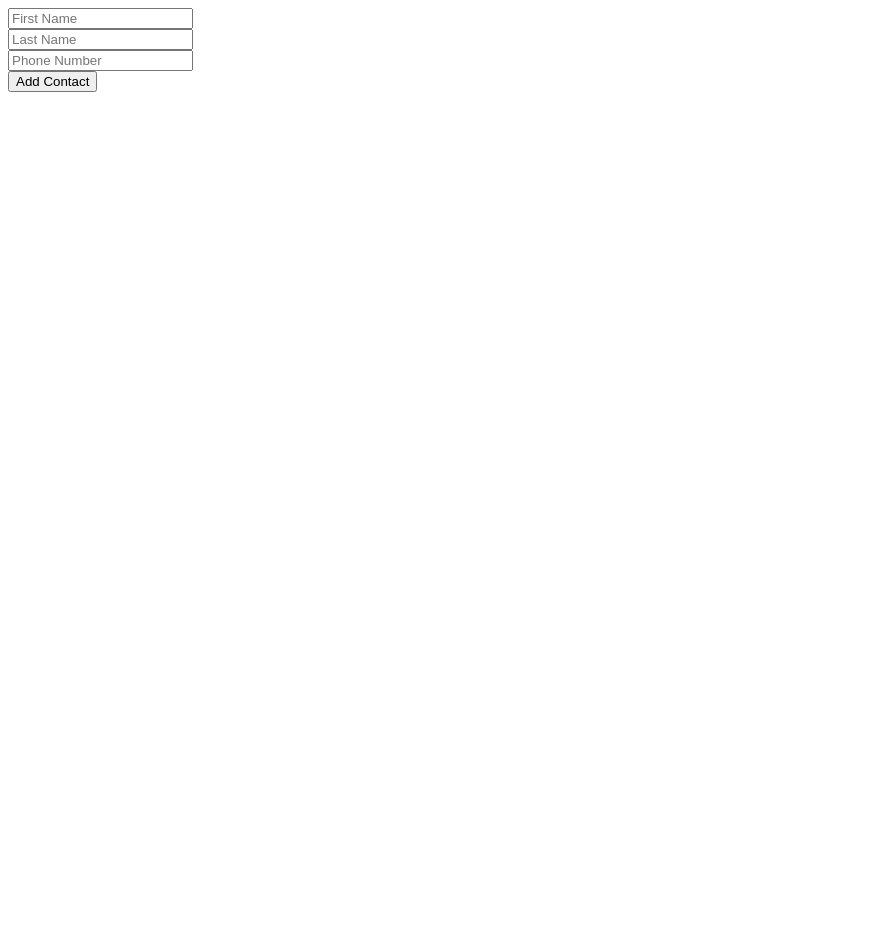
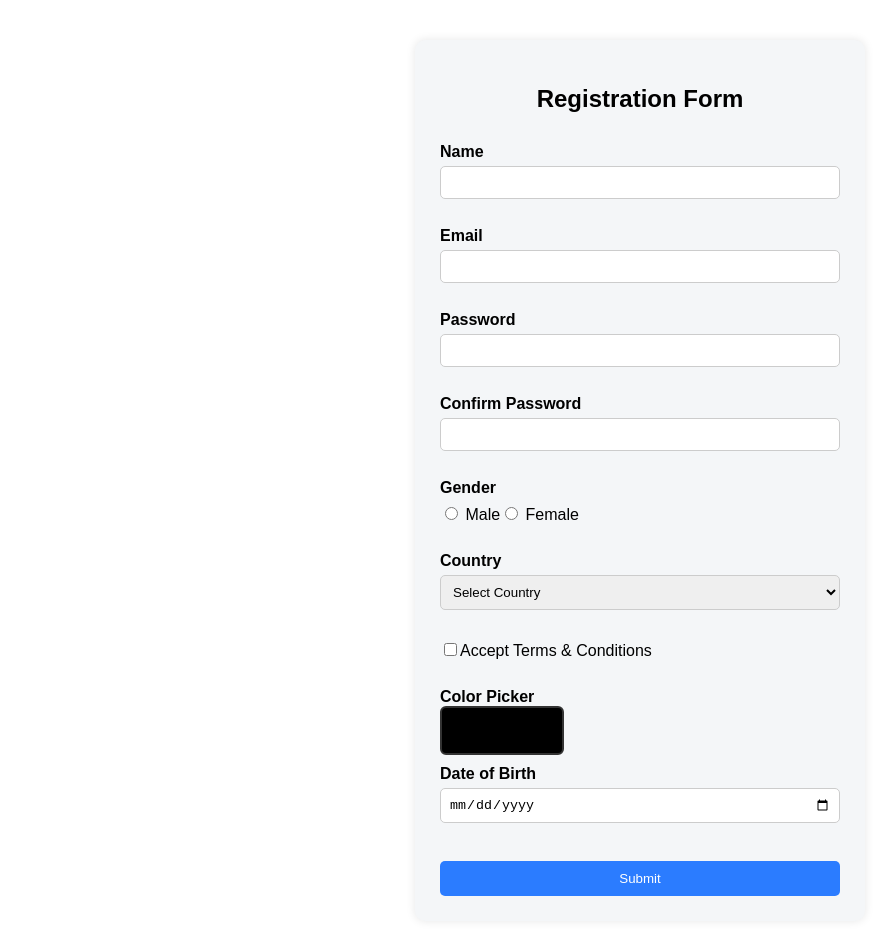
Before and after one commit to HimaniSolanki1812/React_Projects, a React (Vite) app in the folder first_project/: page / in a window 1280 px wide. Shown: the top 934 px of the page, without its empty margins (0-895 px from the left). Before the commit the page ends 800 px from the top, so only its background shows below. Built offline with nearby package versions, Linux system fonts and the light colour scheme.

Commit message:
FunctionBase

```diff
--- a/first_project/src/App.jsx
+++ b/first_project/src/App.jsx
@@ -11,6 +11,7 @@ import Hook2Example from "./CEB2001/hook2";
 import UseState3 from "./CEB2101/UseState3";
 import Todo from "./CEB2101/todolist";
 import ContactBook_function_base from "./CEB27012026/contactbook_function_base";
+import RegistrationForm from "./CEB29012026/RegistrationForm";
 function App() {
 
   return (
@@ -29,7 +30,8 @@ function App() {
    {/* <Hook2Example/> */}
    {/* <UseState3/> */}
    {/* <Todo/> */}
-   <ContactBook_function_base/>
+   {/* <ContactBook_function_base/> */}
+   <RegistrationForm/>
     </>
   )
 }
--- /dev/null
+++ b/first_project/src/CEB29012026/RegistrationForm.css
@@ -0,0 +1,78 @@
+.form-container {
+  width: 400px;
+  margin: 40px auto;
+  padding: 25px;
+  border-radius: 10px;
+  background: #f4f6f8;
+  box-shadow: 0 0 10px rgba(0, 0, 0, 0.1);
+  font-family: Arial, sans-serif;
+}
+
+h2 {
+  text-align: center;
+  margin-bottom: 20px;
+}
+
+form {
+  display: flex;
+  flex-direction: column;
+}
+
+label {
+  margin-top: 10px;
+  font-weight: bold;
+}
+
+input,
+select {
+  padding: 8px;
+  margin-top: 5px;
+  border-radius: 5px;
+  border: 1px solid #ccc;
+}
+
+.radio-group {
+  margin-top: 5px;
+}
+
+.checkbox {
+  margin-top: 10px;
+}
+
+button {
+  margin-top: 20px;
+  padding: 10px;
+  background-color: #2b7cff;
+  color: white;
+  border: none;
+  border-radius: 5px;
+  cursor: pointer;
+}
+
+button:hover {
+  background-color: #1a5edb;
+}
+
+span {
+  color: red;
+  font-size: 12px;
+}
+
+.color-box {
+  width: 120px;
+  height: 45px;
+  border: 2px solid #333;
+  border-radius: 6px;
+  display: flex;
+  align-items: center;
+  justify-content: center;
+  cursor: pointer;
+}
+
+/* hide default color input look */
+.color-box input[type="color"] {
+  opacity: 0;
+  width: 100%;
+  height: 100%;
+  cursor: pointer;
+}
--- /dev/null
+++ b/first_project/src/CEB29012026/RegistrationForm.jsx
@@ -0,0 +1,197 @@
+//create a registratino form with following details
+//1. Name (Text)
+//2. Email (Text)
+//3. Password (Text,Regular Expression )
+//4. Confirm Password (Text  ,Regular Expression)
+//5. Gender (Redio Button)
+//6. Country (Dropdown)
+//7. Terms and conditions (Checkbox)
+//8. Color Picker (Color)
+//9. DOB(Data Picker)
+//10. Submit Button
+
+import React, { useState } from "react";
+import "./RegistrationForm.css";
+
+export default function RegistrationForm() {
+  const [formData, setFormData] = useState({
+    name: "",
+    email: "",
+    password: "",
+    confirmPassword: "",
+    gender: "",
+    country: "",
+    terms: false,
+    color: "#000000",
+    dob: ""
+  });
+
+  const [errors, setErrors] = useState({});
+
+  const passwordRegex =
+    /^(?=.*[a-z])(?=.*[A-Z])(?=.*\d)(?=.*[@$!%*?&]).{8,}$/;
+
+  function handleChange(e) {
+    const { name, value, type, checked } = e.target;
+
+    setFormData((prev) => ({
+      ...prev,
+      [name]: type === "checkbox" ? checked : value
+    }));
+
+    setErrors((prev) => ({
+      ...prev,
+      [name]: ""
+    }));
+  }
+
+  function validateForm() {
+    let err = {};
+
+    if (formData.name.trim() === "") err.name = "Name is required";
+
+    if (!/^[^\s@]+@[^\s@]+\.[^\s@]+$/.test(formData.email))
+      err.email = "Enter valid email";
+
+    if (!passwordRegex.test(formData.password))
+      err.password =
+        "Password must be 8+ chars with upper, lower, number, special char";
+
+    if (formData.confirmPassword !== formData.password)
+      err.confirmPassword = "Passwords do not match";
+
+    if (formData.gender === "") err.gender = "Select gender";
+
+    if (formData.country === "") err.country = "Select country";
+
+    if (!formData.terms) err.terms = "Accept terms & conditions";
+
+    if (!formData.color) err.color = "Select a color";
+
+    if (formData.dob === "") err.dob = "Select date of birth";
+
+    setErrors(err);
+    return Object.keys(err).length === 0;
+  }
+
+  function handleSubmit(e) {
+    e.preventDefault();
+    if (validateForm()) {
+      alert("Form Submitted Successfully!");
+      console.log(formData);
+    }
+  }
+
+  return (
+    <div className="form-container">
+      <h2>Registration Form</h2>
+
+      <form onSubmit={handleSubmit}>
+        <label>Name</label>
+        <input
+          type="text"
+          name="name"
+          value={formData.name}
+          onChange={handleChange}
+        />
+        <span>{errors.name}</span><br />
+
+        <label>Email</label>
+        <input
+          type="text"
+          name="email"
+          value={formData.email}
+          onChange={handleChange}
+        />
+        <span>{errors.email}</span><br />
+
+        <label>Password</label>
+        <input
+          type="password"
+          name="password"
+          value={formData.password}
+          onChange={handleChange}
+        />
+        <span>{errors.password}</span><br />
+
+        <label>Confirm Password</label>
+        <input
+          type="password"
+          name="confirmPassword"
+          value={formData.confirmPassword}
+          onChange={handleChange}
+        />
+        <span>{errors.confirmPassword}</span><br />
+
+        <label>Gender</label>
+        <div className="radio-group">
+          <input
+            type="radio"
+            name="gender"
+            value="Male"
+            checked={formData.gender === "Male"}
+            onChange={handleChange}
+          /> Male
+
+          <input
+            type="radio"
+            name="gender"
+            value="Female"
+            checked={formData.gender === "Female"}
+            onChange={handleChange}
+          /> Female
+        </div>
+        <span>{errors.gender}</span><br />
+
+        <label>Country</label>
+        <select
+          name="country"
+          value={formData.country}
+          onChange={handleChange}
+        >
+          <option value="">Select Country</option>
+          <option value="India">India</option>
+          <option value="USA">USA</option>
+          <option value="UK">UK</option>
+        </select>
+        <span>{errors.country}</span><br />
+
+        <div className="checkbox">
+          <input
+            type="checkbox"
+            name="terms"
+            checked={formData.terms}
+            onChange={handleChange}
+          />
+          Accept Terms & Conditions
+        </div>
+        <span>{errors.terms}</span><br />
+
+        <label>Color Picker</label>
+          <div
+            className="color-box"
+            style={{ backgroundColor: formData.color }}
+          >
+            <input
+              type="color"
+              name="color"
+              value={formData.color}
+              onChange={handleChange}
+            />
+          </div>
+
+        {/* DOB */}
+        <label>Date of Birth</label>
+        <input
+          type="date"
+          name="dob"
+          value={formData.dob}
+          onChange={handleChange}
+        />
+        <span>{errors.dob}</span><br />
+
+        <button type="submit">Submit</button>
+      </form>
+    </div>
+  );
+}
```
